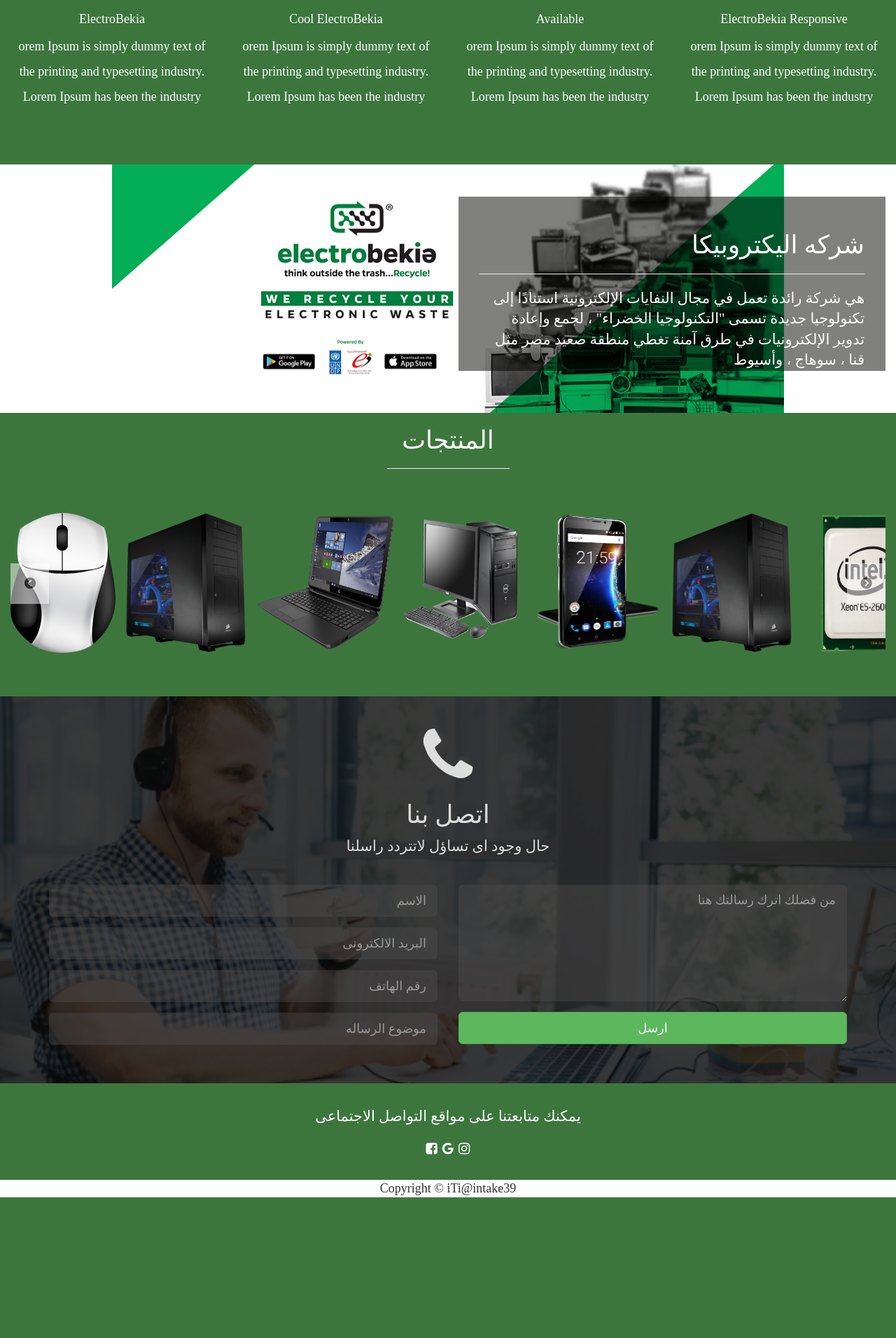
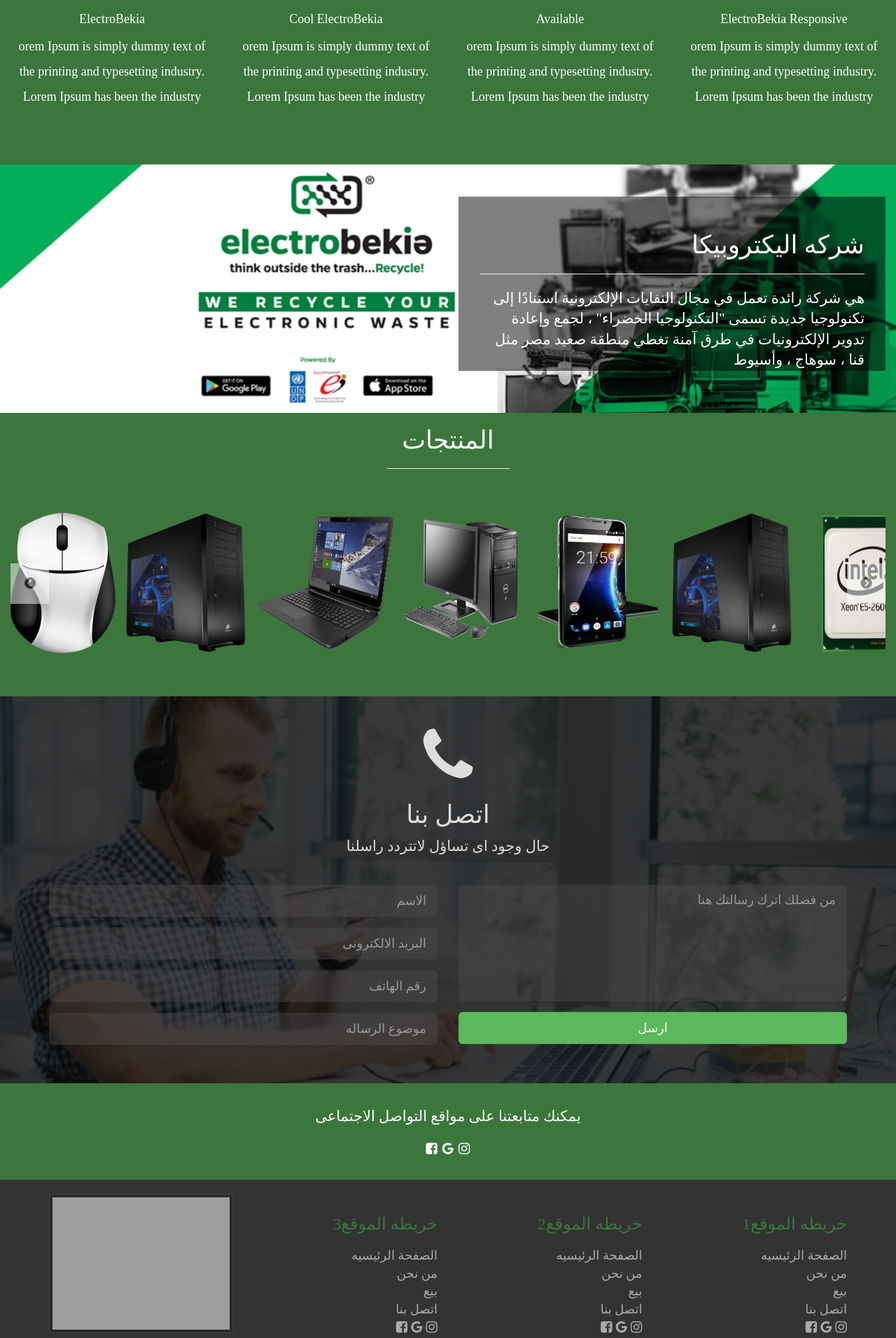
Before and after one commit to HeshamSayed/ElectroBekia, a Django app: page / in a window 1280 px wide. Shown: the part 1017-2929 px from the top of the page at 70% size. Before the commit the page ends 2728 px from the top, so only its background shows below. Run offline with Django 3.2, Linux system fonts and the light colour scheme; some libraries are stand-ins or nearby versions; some web fonts are replaced; grey boxes are pictures that could not be loaded.

Commit message:
fix the background img

```diff
--- a/static/css/style.css
+++ b/static/css/style.css
@@ -301,6 +301,7 @@ body {
 
 /* start benefits section */
 .backPic{
+        background: url("/static/images/cover1.png") no-repeat center center fixed;
 
     -webkit-background-size:cover;
     -moz-background-size:cover;
--- a/templates/base/_footer.html
+++ b/templates/base/_footer.html
@@ -1,5 +1,45 @@
 <!-- Footer -->
-  <footer id="main-footer" class="py-4 bg-dark text-white text-center">
-    Copyright &copy;
-    <span class="year"></span> iTi@intake39
-  </footer>
+<footer class="footer text-right">
+  <div class="container">
+    <div class="row ">
+      <div class="col-lg-3 col-md-3 col-md-push-9">
+        <h3>1خريطه الموقع</h3>
+        <ul class="list-unstyled">
+          <li>الصفحة الرئيسيه</li>
+          <li>من نحن</li>
+          <li>بيع</li>
+          <li>اتصل بنا</li>
+          <a href="http://www.facebook.com"> <i class="fa fa-facebook-square ficon"></i></a>
+          <a href="http://www.facebook.com"> <i class="fa fa-google ficon"></i></a>
+          <a href="http://www.facebook.com"> <i class="fa fa-instagram ficon"></i></a>
+
+      </div>
+      <div class="col-lg-3 col-md-3 col-md-push-3"><h3>2خريطه الموقع</h3>
+        <ul class="list-unstyled">
+          <li>الصفحة الرئيسيه</li>
+          <li>من نحن</li>
+          <li>بيع</li>
+          <li>اتصل بنا</li>
+          <a href="http://www.facebook.com"> <i class="fa fa-facebook-square ficon"></i></a>
+          <a href="http://www.facebook.com"> <i class="fa fa-google ficon"></i></a>
+          <a href="http://www.facebook.com"> <i class="fa fa-instagram ficon"></i></a>
+          </div>
+      <div class="col-lg-3 col-md-3 col-md-pull-3"><h3> 3خريطه الموقع</h3>
+        <ul class="list-unstyled">
+          <li>الصفحة الرئيسيه</li>
+          <li>من نحن</li>
+          <li>بيع</li>
+          <li>اتصل بنا</li>
+          <a href="http://www.facebook.com"> <i class="fa fa-facebook-square ficon"></i></a>
+          <a href="http://www.facebook.com"> <i class="fa fa-google ficon"></i></a>
+          <a href="http://www.facebook.com"> <i class="fa fa-instagram ficon"></i></a>
+          </div>
+          <div class="col-lg-3 col-md-3 col-md-pull-9">
+            <img class="img-thumbnail" src="logo.jpeg">
+
+
+    </div>
+
+  </div>
+
+</footer>
--- a/templates/base/home.html
+++ b/templates/base/home.html
@@ -105,7 +105,7 @@
     <section >
 
   <div class="container-fluid">
-      <div class="row backPic" style="background: url({% static 'images/cover1.png'%}) no-repeat center center fixed;">
+      <div class="row backPic">
           <div class="col-lg-6" >
             <!-- <div class="mypictue text-center">
               <img src="images/watchout.jpg" />
```
Also changed, not shown: db.sqlite3, 1 other file.
